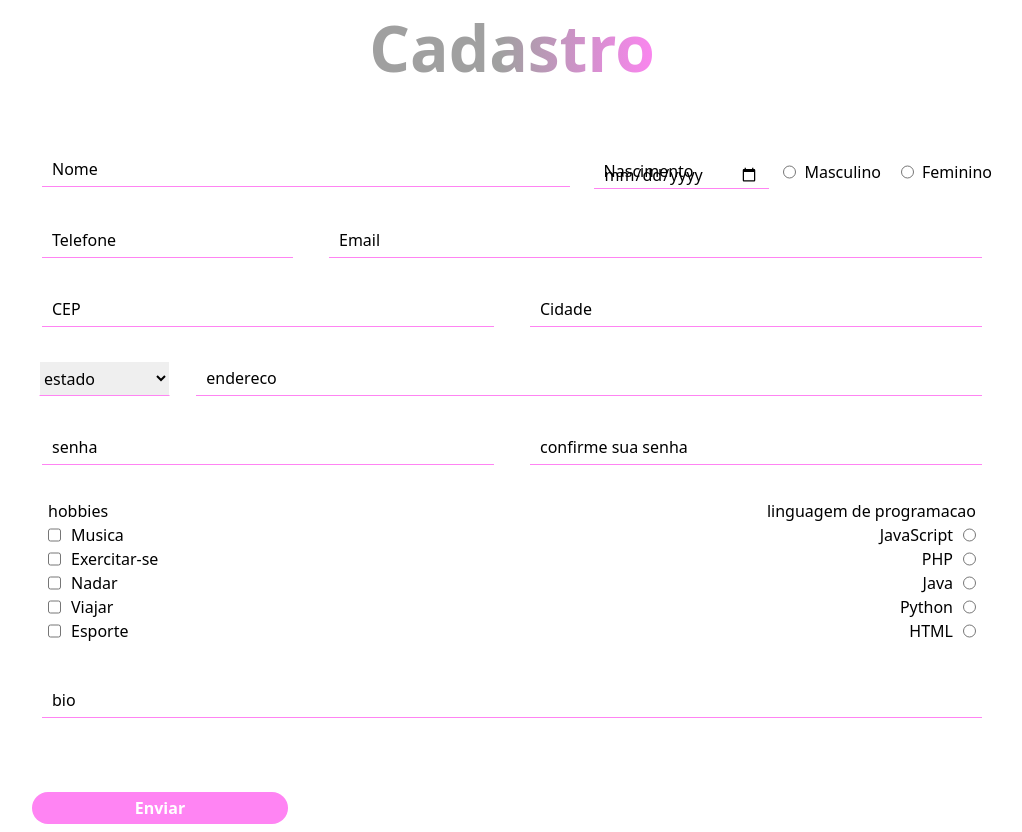
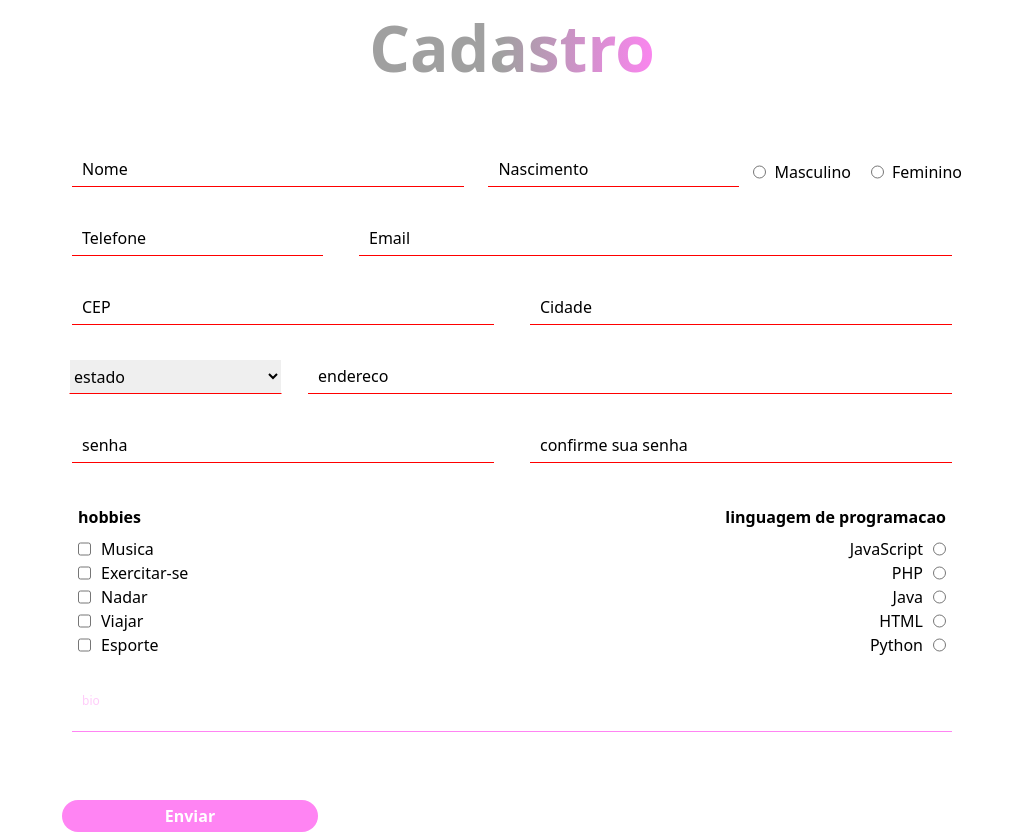
Before and after one commit to Vinyzada/formComponents, a Vue app: page / in a window 1280 px wide. Shown: the whole page, without its empty margins (128-1150 px from the left). Built offline with nearby package versions, Linux system fonts and the light colour scheme.

Commit message:
feat: started formsComponent

```diff
--- a/src/App.vue
+++ b/src/App.vue
@@ -1,12 +1,27 @@
 <script setup>
 import { ref } from 'vue';
 import authFormVue from './components/authForm.vue';
+
+const user = ref({
+    nome: '',
+    email: '',
+    sexo: '',
+    senha: '',
+    datanasc: '',
+    endereco: '',
+    cidade: '',
+    estado: '',
+    bio: '',
+    cep: '',
+})
+
+function salvarInfo(info){
+  user.value = info
+}
 </script>
 
 <template>
-  <div>
-    <authFormVue />
-  </div>
+  <authFormVue :user="user" @salvar="salvarInfo"/>
 </template>
 
 <style>
--- a/src/components/authForm.vue
+++ b/src/components/authForm.vue
@@ -1,99 +1,192 @@
 <script setup>
+import { ref } from 'vue';
+const emit = defineEmits(['salvar'])
 
+const estados = ([
+  { 'name': 'Acre', 'sigla': 'AC' },
+  { 'name': 'Alagoas', 'sigla': 'AL' },
+  { 'name': 'Amapá', 'sigla': 'AP' },
+  { 'name': 'Amazonas', 'sigla': 'AM' },
+  { 'name': 'Bahia', 'sigla': 'BA' },
+  { 'name': 'Ceará', 'sigla': 'CE' },
+  { 'name': 'Distrito Federal', 'sigla': 'DF' },
+  { 'name': 'Espírito Santo', 'sigla': 'ES' },
+  { 'name': 'Goiás', 'sigla': 'GO' },
+  { 'name': 'Maranhão', 'sigla': 'MA' },
+  { 'name': 'Mato Grosso', 'sigla': 'MT' },
+  { 'name': 'Mato Grosso do Sul', 'sigla': 'MS' },
+  { 'name': 'Minas Gerais', 'sigla': 'MG' },
+  { 'name': 'Pará', 'sigla': 'PA' },
+  { 'name': 'Paraíba', 'sigla': 'PB' },
+  { 'name': 'Paraná', 'sigla': 'PR' },
+  { 'name': 'Pernambuco', 'sigla': 'PE' },
+  { 'name': 'Piauí', 'sigla': 'PI' },
+  { 'name': 'Rio de Janeiro', 'sigla': 'RJ' },
+  { 'name': 'Rio Grande do Norte', 'sigla': 'RN' },
+  { 'name': 'Rio Grande do Sul', 'sigla': 'RS' },
+  { 'name': 'Rondônia', 'sigla': 'RO' },
+  { 'name': 'Roraima', 'sigla': 'RR' },
+  { 'name': 'Santa Catarina', 'sigla': 'SC' },
+  { 'name': 'São Paulo', 'sigla': 'SP' },
+  { 'name': 'Sergipe', 'sigla': 'SE' },
+  { 'name': 'Tocantins', 'sigla': 'TO' },
+  { 'name': 'Estrangeiro', 'sigla': 'EX' }
+])
+
+// GET CEP API **
+const enderecoApi = ref('');
+const cidade = ref('')
+const estado = ref('');
+const infoEndUser = ref('');
+const cep = ref('')
+
+const getAddress = async (cep) => {
+  const apiUrl = `https://viacep.com.br/ws/${cep}/json/`
+  const response = await fetch(apiUrl)
+  cep = cep.value
+
+  infoEndUser.value = await response.json()
+  const bairro = ref(infoEndUser.value.bairro)
+  const rua = ref(infoEndUser.value.logradouro)
+
+  enderecoApi.value = `${rua.value} - ${bairro.value}`
+  cidade.value = infoEndUser.value.localidade
+  estado.value = infoEndUser.value.uf
+
+  console.log(estado.value)
+}
+// **
+
+const user = ref({
+    nome: '',
+    email: '',
+    sexo: '',
+    senha: '',
+    number: '',
+    datanasc: '',
+    endereco: enderecoApi,
+    cidade: cidade,
+    estado: estado,
+    linguage: '',
+    bio: '',
+    cep: cep,
+})
+const viewPerfil = ref(0)
+function salvar(){
+    emit('salvar', { ...user.value });
+    viewPerfil.value++
+  }
 </script>
 
 <template>
   <div class="w-screen h-screen flex justify-center px-10">
-        <form action="" class="flex flex-col bg-white w-4/5 items-center">
-            <div class="textChroma mb-14">Cadastro</div>
+    <form @submit.prevent="salvar" class="flex flex-col bg-white w-3/4 items-center">
+      <div class="textChroma mb-14" v-if="viewPerfil==0">Cadastro</div>
+      <div class="textChroma mb-14" v-else>Editando Perfil</div>
       <div class="flex gap-1 w-full">
         <div class="flex flex-col input w-full">
-                    <input type="text" id="userName" required>
+          <input type="text" id="userName" required v-model="user.nome" />
           <span>Nome</span>
         </div>
         <div class="flex flex-col input w-1/3">
-                    <input type="date" id="userDataNasc" required>
+          <input
+            type="text" id="userDataNasc" onfocus="(this.type='date')" onblur="(this.type='text')" v-model="user.datanasc" required/>
           <span>Nascimento</span>
         </div>
         <div class="flex items-start 1/6 justify-center pt-2">
           <div class="flex gap-2">
-                        <input type="radio" id="sexMasc" name="sexMasc"><label for="sexMasc" class="mr-5">Masculino</label>
+            <input type="radio" id="sexMasc" name="sex" value="masculino" v-model="user.sexo" required /><label for="sexMasc" class="mr-5">Masculino</label>
           </div>
           <div class="flex gap-2">
-                        <input type="radio" id="sexFem" name="sexFem"><label for="sexFem">Feminino</label>
+            <input type="radio" id="sexFem" name="sex" value="feminino" v-model="user.sexo" /><label for="sexFem">Feminino</label>
           </div>
         </div>
       </div>
       <div class="flex w-full gap-4">
         <div class="flex flex-col input w-auto">
-                    <input type="number" id="userTell" required>
+          <input type="tel" id="userTell" maxlength=9 minlength=9 v-model="user.number" oninput="this.value = this.value.replace(/[^0-9.]/g, '').replace(/(\..*?)\..*/g, '$1');" required  />
           <span>Telefone</span>
         </div>
         <div class="flex flex-col input w-4/5">
-                    <input type="email" id="userEmail" required>
+          <input type="text" id="userEmail" v-model="user.email" required />
           <span>Email</span>
         </div>
       </div>
       <div class="flex w-full gap-4">
         <div class="flex flex-col input w-full">
-                    <input type="number" id="userCEP" required>
+          <input type="text" id="userCEP" minlength="8" maxlength="8" v-model="cep" @focusout="getAddress(cep)" oninput="this.value = this.value.replace(/[^0-9.]/g, '').replace(/(\..*?)\..*/g, '$1');" required />
           <span>CEP</span>
         </div>
         <div class="flex flex-col input w-full">
-                    <input type="text" id="userCity" required>
+          <input type="text" id="userCity" v-model="user.cidade" required />
           <span>Cidade</span>
         </div>
       </div>
       <div class="flex w-full gap-4">
-                <select name="estado" id="estado" class="w-1/6">
-                    <option value="teste">estado</option>
+        <select name="estado" v-model="user.estado" required>
+            <option value="" disabled>estado</option>
+            <option v-for="(estado, index) in estados" :key="index" :value="estado.sigla">
+                {{ estado.name }} - {{ estado.sigla }}
+            </option>
         </select>
         <div class="flex flex-col input w-full">
-                    <input type="text" id="userAdress" required>
+          <input type="text" id="userAdress" v-model="user.endereco" required />
           <span>endereco</span>
         </div>
       </div>
       <div class="flex w-full gap-4">
         <div class="flex flex-col input w-1/2">
-                    <input type="password" id="userPassword" required>
+          <input type="password" id="userPassword" v-model="user.senha" required />
           <span>senha</span>
         </div>
         <div class="flex flex-col input w-1/2">
-                    <input type="password" id="userConfirmPassword" required>
+          <input type="password" id="userConfirmPassword" required />
           <span>confirme sua senha</span>
         </div>
       </div>
       <div class="flex justify-between w-full px-4">
         <div class="hobbies">
-                    <h3>hobbies</h3>
-                    <div><input type="checkbox" id="hobbieMusic"><label for="hobbieMusic">Musica</label></div>
-                    <div><input type="checkbox" id="hobbieWorkout"><label for="hobbieWorkout">Exercitar-se</label></div>
-                    <div><input type="checkbox" id="hobbieSwim"><label for="hobbieSwim">Nadar</label></div>
-                    <div><input type="checkbox" id="hobbieTravel"><label for="hobbieTravel">Viajar</label></div>
-                    <div><input type="checkbox" id="hobbieSport"><label for="hobbieSport">Esporte</label></div>
+          <h3 class="font-semibold py-2">hobbies</h3>
+          <div>
+            <input type="checkbox" id="hobbieMusic" /><label for="hobbieMusic">Musica</label>
+          </div>
+          <div>
+            <input type="checkbox" id="hobbieWorkout" /><label for="hobbieWorkout">Exercitar-se</label>
+          </div>
+          <div><input type="checkbox" id="hobbieSwim" /><label for="hobbieSwim">Nadar</label></div>
+          <div>
+            <input type="checkbox" id="hobbieTravel" /><label for="hobbieTravel">Viajar</label>
+          </div>
+          <div>
+            <input type="checkbox" id="hobbieSport" /><label for="hobbieSport">Esporte</label>
+          </div>
         </div>
         <div class="lingprog">
-                    <h3>linguagem de programacao</h3>
-                    <div><label for="lingJs">JavaScript</label><input type="radio" id="lingJs"></div>
-                    <div><label for="lingPHP">PHP</label><input type="radio" id="lingPHP"></div>
-                    <div><label for="lingJava">Java</label><input type="radio" id="lingJava"></div>
-                    <div><label for="lingPy">Python</label><input type="radio" id="lingPy"></div>
-                    <div><label for="lingHTML">HTML</label><input type="radio" id="lingHTML"></div>
+          <h3 class="font-semibold py-2">linguagem de programacao</h3>
+          <div><label for="lingJs">JavaScript</label><input type="radio" id="lingJs" name="lingprog" value="JavaScript" v-model="user.linguage" required/></div>
+          <div><label for="lingPHP">PHP</label><input type="radio" id="lingPHP" name="lingprog" value="PHP" v-model="user.linguage" required/></div>
+          <div><label for="lingJava">Java</label><input type="radio" id="lingJava" name="lingprog" value="Java" v-model="user.linguage" required/></div>
+          <div><label for="lingHTML">HTML</label><input type="radio" id="lingHTML" name="lingprog" value="HTML" v-model="user.linguage" required/></div>
+          <div><label for="lingPy">Python</label><input type="radio" id="lingPy" name="lingprog" value="Python" v-model="user.linguage" required/></div>
         </div>
       </div>
       <div class="flex w-full mt-10">
         <div class="flex flex-col input w-full">
-                    <input type="text" id="userBio" required>
+          <input type="text" id="userBio" v-model="user.bio" />
           <span>bio</span>
         </div>
       </div>
-            <input type="submit" value="Enviar" class="self-start bg-pink text-white font-semibold p-1 w-64 rounded-full my-10">
+      <input
+        type="submit"
+        value="Enviar"
+        class="self-start bg-pink text-white font-semibold p-1 w-64 rounded-full my-10"
+      />
     </form>
   </div>
 </template>
 
 <style scoped>
-.textChroma{
+.textChroma {
   font-size: 64px;
   font-weight: bold;
   background-clip: text;
@@ -102,45 +195,56 @@
   text-align: center;
   width: 300px;
 }
-.input{
+.input {
   margin: 10px;
 }
-.input input{
+.input input {
   background: transparent;
   z-index: 2;
   border-bottom: 1px solid #ff84f3;
   padding: 0px 10px;
 }
-.input input:focus-visible{
+.input input:focus-visible {
   outline: 1px solid transparent;
 }
 .input input:focus + span,
-.input input:valid + span{
-    transform: translate(10px,-40px);
+.input input:valid + span {
+  transform: translate(10px, -40px);
   color: #ff84f369;
   font-size: 12px;
 }
-.input span{
+.input input:invalid{
+    color: red;
+    font-weight: semibold;
+    border-bottom: 1px solid #ff0000;
+}
+.input input:invalid + span{
+    font-weight: semibold;
+}
+.input span {
   z-index: 1;
-    transform: translate(10px,-30px);
-    transition: .1s linear;
+  transform: translate(10px, -30px);
+  transition: 0.1s linear;
 }
-select{
+select {
   margin-left: 7px;
   height: 35px;
   border: 1px solid white;
   border-bottom: 1px solid #ff84f3;
 }
-.hobbies div{
+select:invalid{
+    border-bottom: 1px solid #ff0000;
+}
+.hobbies div {
   display: flex;
   gap: 10px;
 }
-.lingprog div{
+.lingprog div {
   display: flex;
   justify-content: end;
   gap: 10px;
 }
-input[type="date"]{
+input[type='date'] {
   appearance: none;
 }
 </style>
```
Lines whose indentation alone changed are shown as unchanged.
